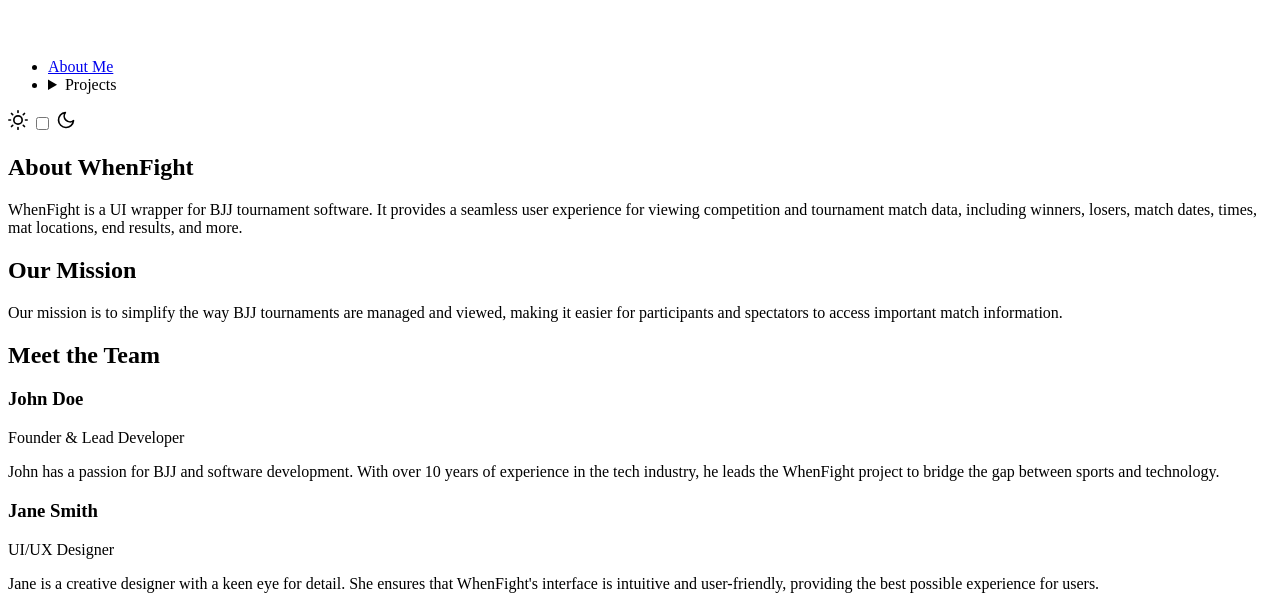
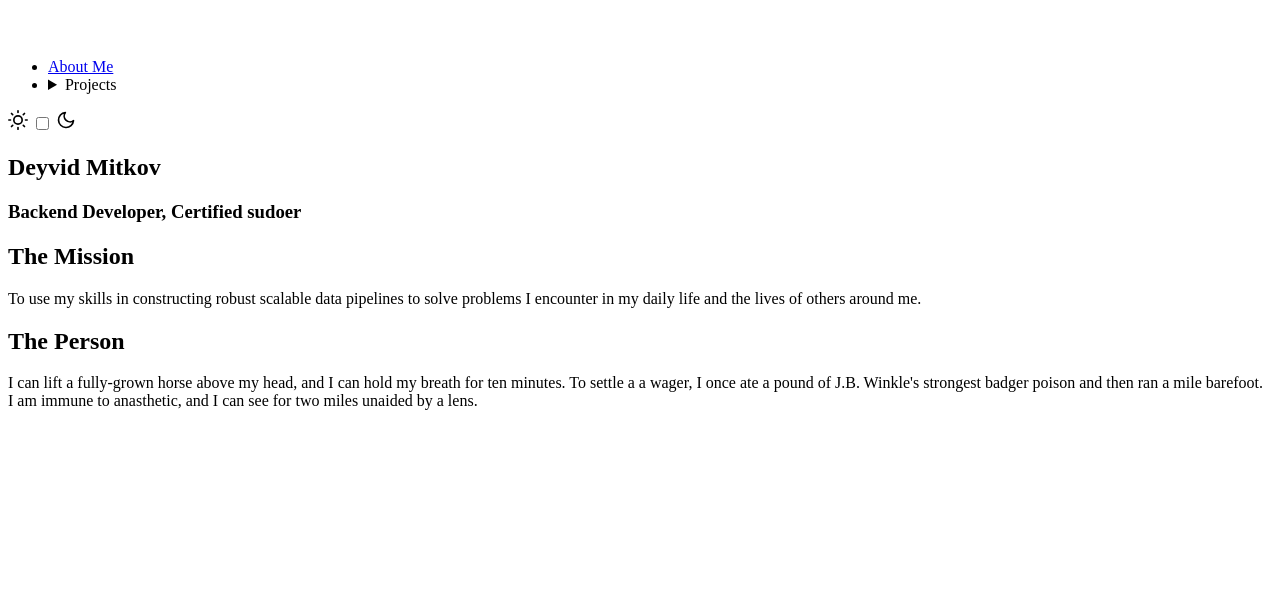
Before and after one commit to deyvidm/deyvidm.com, a SvelteKit app: page /about in a window 1280 px wide. Shown: the part 1252-1861 px from the top of the page. After the commit the page ends 1678 px from the top, so only its background shows below. Built offline with nearby package versions, Linux system fonts and the light colour scheme.

Commit message:
better about me

```diff
--- a/src/routes/about/+page.svelte
+++ b/src/routes/about/+page.svelte
@@ -1,48 +1,27 @@
 <script>
-    export let name = "WhenFight";
-    export let description = "WhenFight is a UI wrapper for BJJ tournament software. It provides a seamless user experience for viewing competition and tournament match data, including winners, losers, match dates, times, mat locations, end results, and more.";
-    export let mission = "Our mission is to simplify the way BJJ tournaments are managed and viewed, making it easier for participants and spectators to access important match information.";
-    export let team = [
-      {
-        name: "John Doe",
-        role: "Founder & Lead Developer",
-        bio: "John has a passion for BJJ and software development. With over 10 years of experience in the tech industry, he leads the WhenFight project to bridge the gap between sports and technology."
-      },
-      {
-        name: "Jane Smith",
-        role: "UI/UX Designer",
-        bio: "Jane is a creative designer with a keen eye for detail. She ensures that WhenFight's interface is intuitive and user-friendly, providing the best possible experience for users."
-      }
-    ];
   </script>
 
   <main class="container mx-auto p-8">
     <section class="mb-12 text-center">
-      <h1 class="text-4xl font-bold mb-4">About {name}</h1>
-      <p class="text-lg mb-6">{description}</p>
+      <h1 class="text-4xl font-bold mb-4">Deyvid Mitkov</h1>
+      <h3 class="text-xl italic text-gray-500 mb-6">Backend Developer, Certified sudoer</h3>
     </section>
 
     <section class="mb-12">
       <div class="card bg-base-100 shadow-xl">
         <div class="card-body">
-          <h2 class="card-title text-2xl mb-4">Our Mission</h2>
-          <p>{mission}</p>
+          <h2 class="card-title text-2xl mb-4">The Mission</h2>
+          <p>To use my skills in constructing robust scalable data pipelines to solve problems I encounter in my daily life and the lives of others around me.</p>
         </div>
       </div>
     </section>
 
     <section class="mb-12">
-      <h2 class="text-2xl font-bold mb-4 text-center">Meet the Team</h2>
-      <div class="flex flex-wrap justify-center">
-        {#each team as member}
-          <div class="card w-full md:w-1/3 bg-base-100 shadow-xl m-4">
-            <div class="card-body">
-              <h3 class="card-title text-xl">{member.name}</h3>
-              <p class="text-gray-500 mb-2">{member.role}</p>
-              <p>{member.bio}</p>
-            </div>
-          </div>
-        {/each}
+      <div class="card bg-base-100 shadow-xl">
+        <div class="card-body">
+          <h2 class="card-title text-2xl mb-4">The Person</h2>
+          <p class="text-lg mb-6">I can lift a fully-grown horse above my head, and I can hold my breath for ten minutes. To settle a a wager, I once ate a pound of J.B. Winkle's strongest badger poison and then ran a mile barefoot. I am immune to anasthetic, and I can see for two miles unaided by a lens.</p>
+        </div>
       </div>
     </section>
   </main>
```
